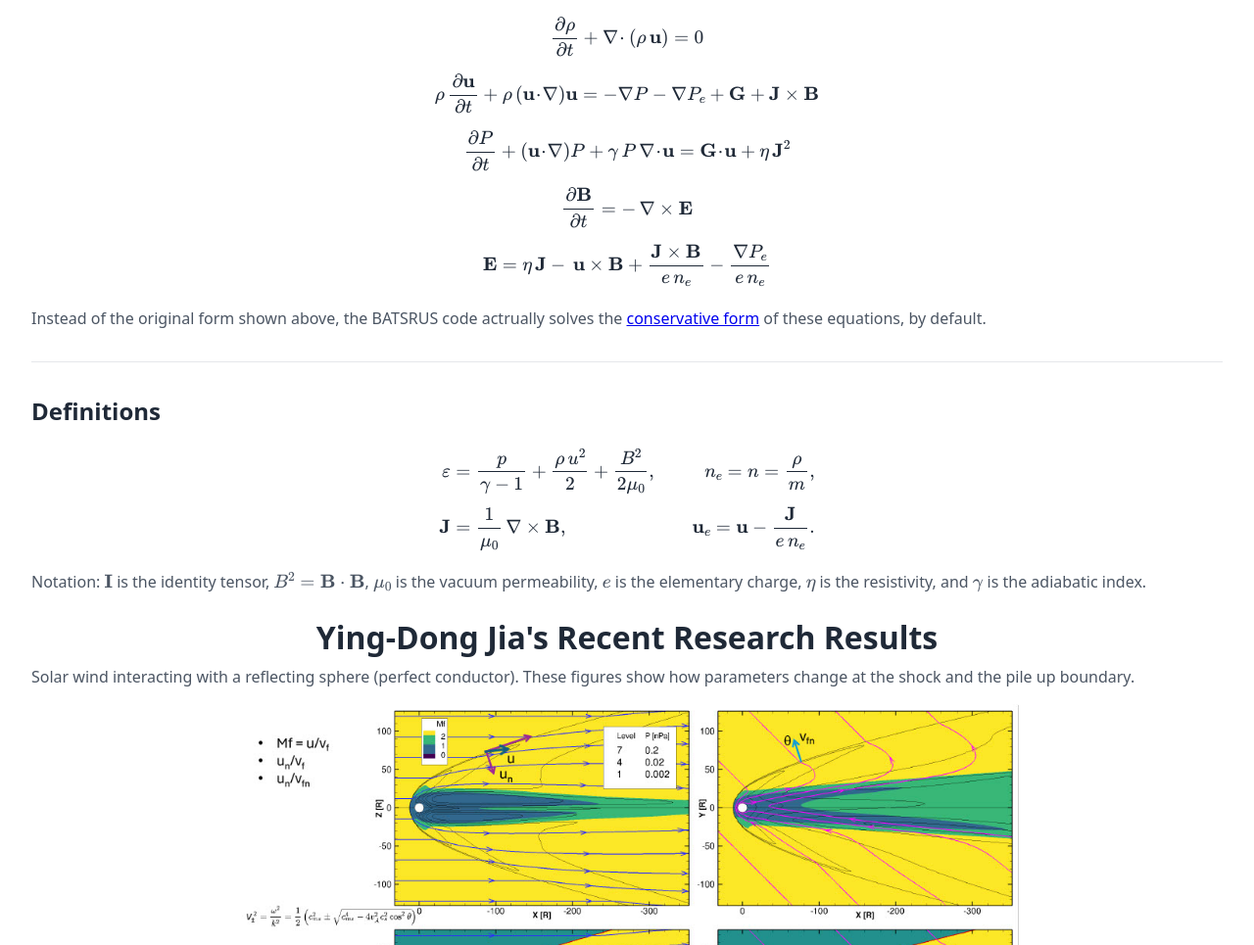
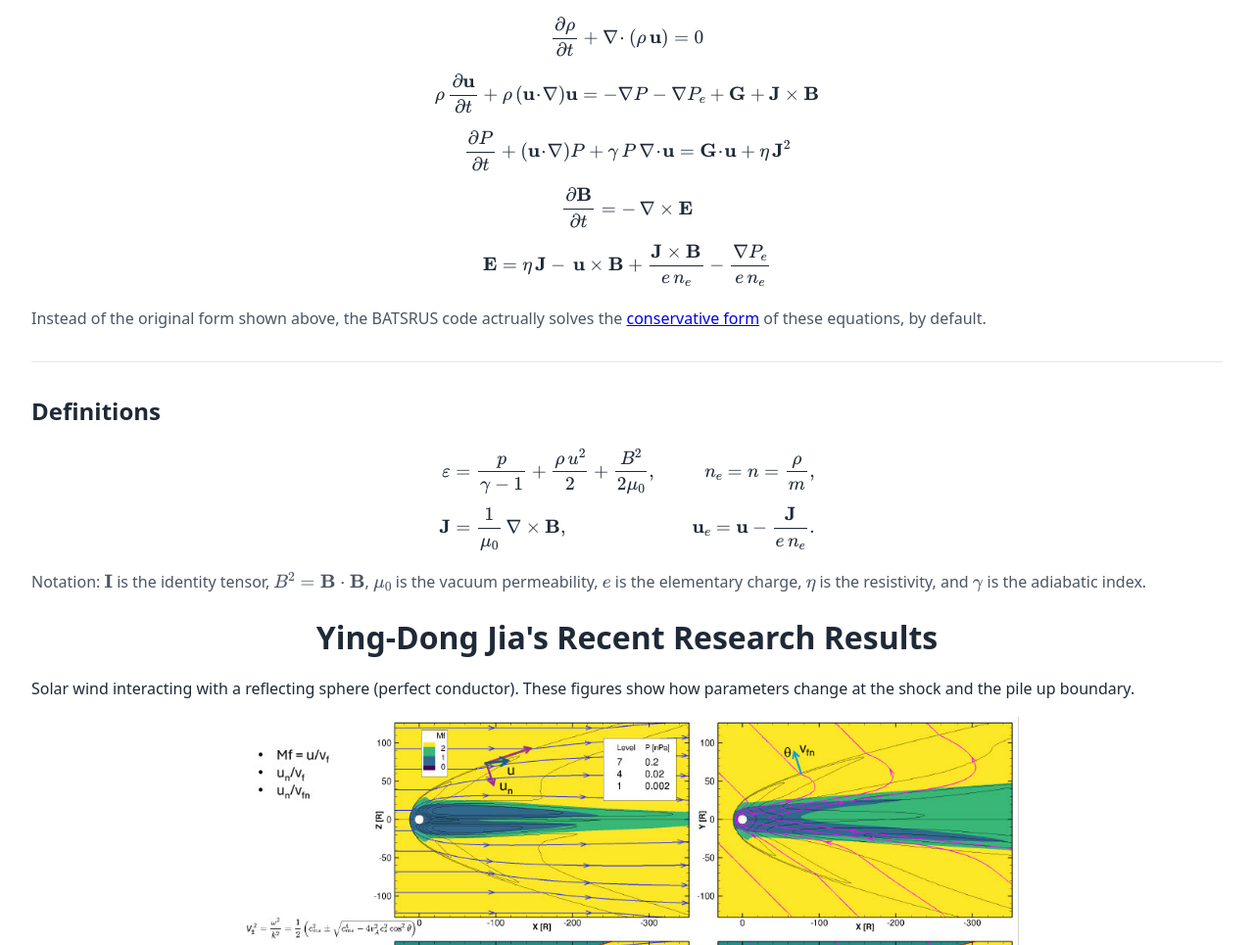
Before and after one commit to igppmag/Estab, a plain HTML site: page index.html in a window 1280 px wide. Shown: the part 135-1100 px from the top of the page at 98% size. Drawn offline with nearby package versions, Linux system fonts and the light colour scheme.

Commit message:
Add files via upload

```diff
--- a/index.html
+++ b/index.html
@@ -75,7 +75,7 @@
 <h1>Ying-Dong Jia's Recent Research Results
 </h1></center>
 
-  <p class="note">
+  <p>
     Solar wind interacting with a reflecting sphere (perfect conductor). These figures show how parameters change at the shock and the pile up boundary.
   </p>
 
```
